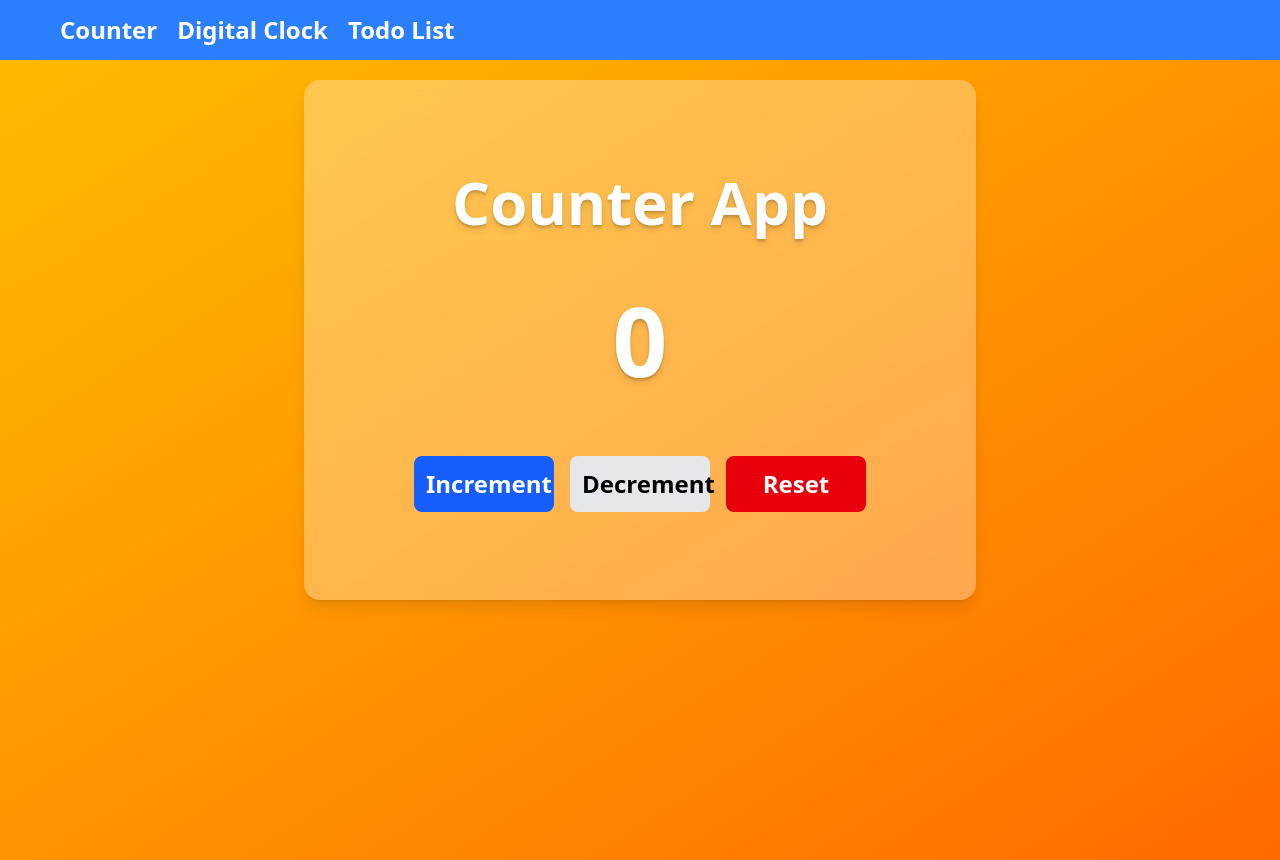
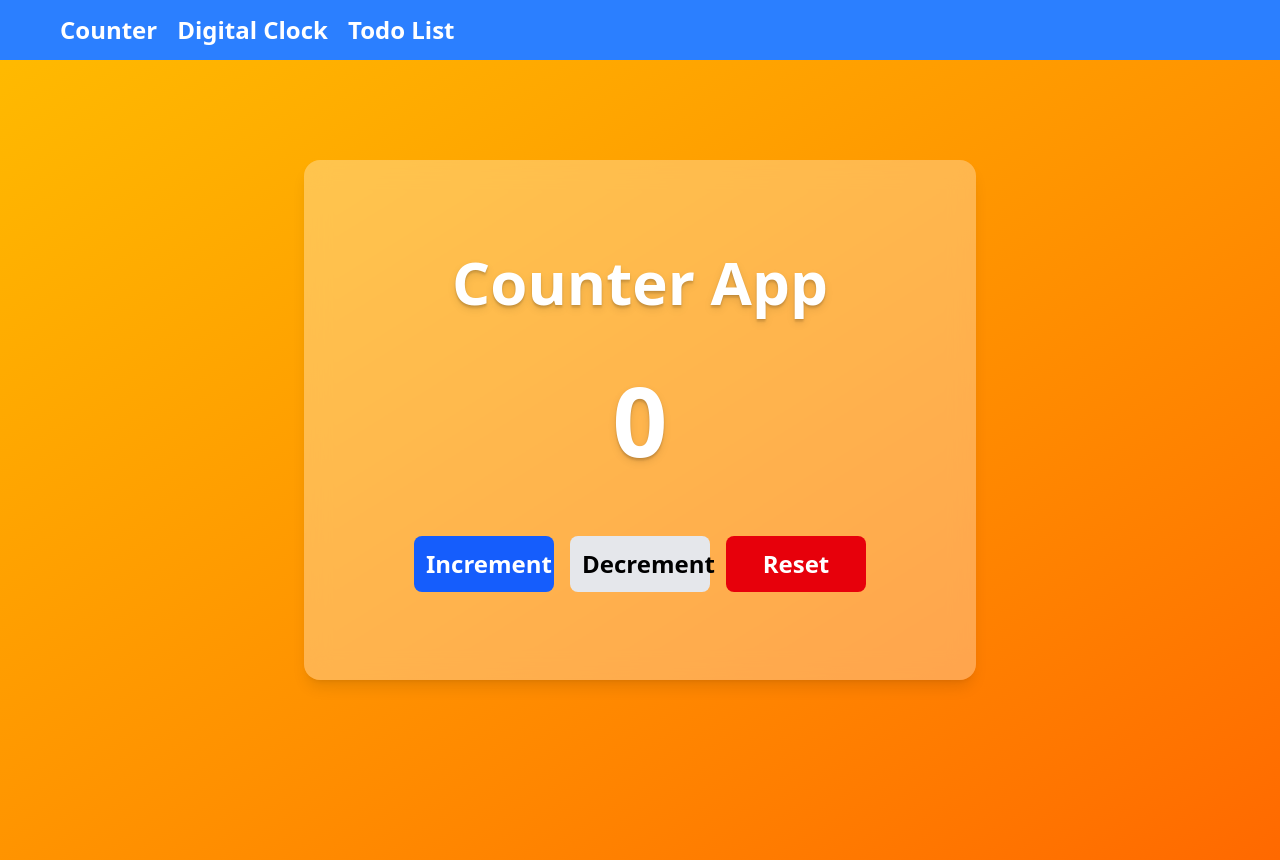
Before and after one commit to saitejavadagam/React-mini-projects, a React (Vite) app: page /counter in a window 1280 px wide. Built offline with nearby package versions, Linux system fonts and the light colour scheme.

Commit message:
navbar fix

```diff
--- a/src/components/Navbar.jsx
+++ b/src/components/Navbar.jsx
@@ -4,7 +4,7 @@ import { Link } from 'react-router-dom'
 const Navbar = () => {
   return (
     <nav
-    className='h-15 bg-blue-500 text-white font-semibold text-2xl flex items-center px-15 gap-5 shadow-lg'
+    className='h-15 bg-blue-500 text-white font-semibold text-2xl flex items-center px-15 gap-5 shadow-md shadow-black/40'
     >
         <Link to="/counter">Counter</Link>
         <Link to="/digitalclock">Digital Clock</Link>
--- a/src/pages/Counter.jsx
+++ b/src/pages/Counter.jsx
@@ -7,7 +7,7 @@ const Counter = () => {
   const btnBase = 'rounded-lg p-3 font-semibold text-2xl m-2 w-35';
 
   return (
-    <div className='min-h-screen bg-gradient-to-br from-amber-400 to-orange-500 pt-5'>
+    <div className='min-h-screen bg-linear-to-br from-amber-400 to-orange-500 pt-25'>
       <div className='bg-white/30 backdrop-blur-md flex flex-col items-center gap-5 text-white px-6 py-3 rounded-2xl shadow-lg text-shadow-lg max-w-2xl mx-auto pb-20'>
       <h1 className='text-6xl font-bold mt-20'>Counter App</h1>
       <h1 className='text-8xl font-bold mt-10'>{count}</h1>
--- a/src/pages/TodoList.jsx
+++ b/src/pages/TodoList.jsx
@@ -25,7 +25,7 @@ const TodoList = () => {
 
 
   return (
-    <div className='min-h-screen bg-linear-to-br from-purple-500 to-indigo-600 flex flex-col items-center p-10 text-white'>
+    <div className='min-h-screen pt-25 bg-linear-to-br from-purple-500 to-indigo-600 flex flex-col items-center p-10 text-white'>
 
         <h1 className='font-extrabold text-5xl mb-10 drop-shadow-lg'>Todo List</h1>
 
```
